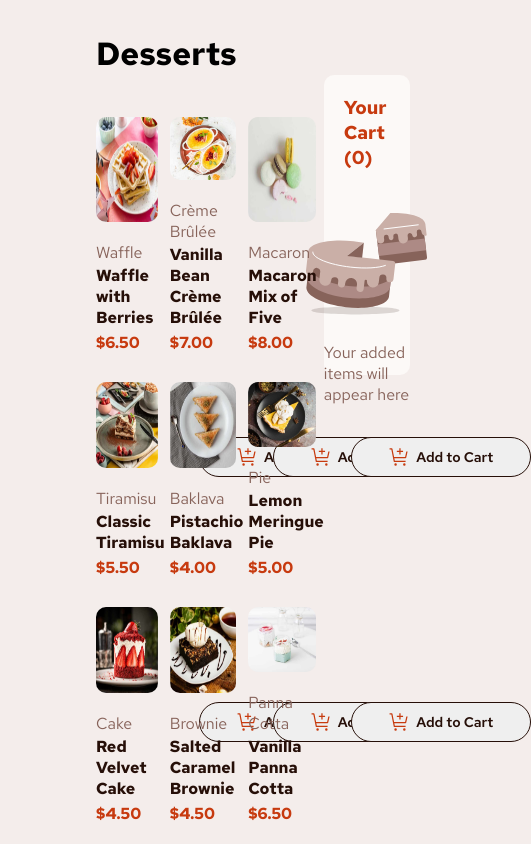
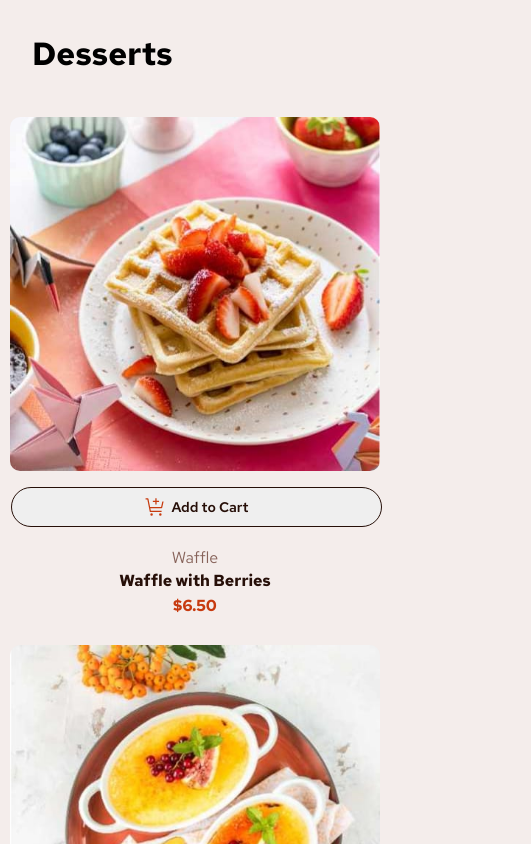
Before and after one commit to alikssant/product-list, a React (Create React App) app: page / in a window 390 px wide. Shown: the top 844 px of the page, 531 px wide, since content can reach past the window. Built offline with nearby package versions, Linux system fonts and the light colour scheme.

Commit message:
Making it responsive , so far not good :(

```diff
--- a/src/App.js
+++ b/src/App.js
@@ -286,7 +286,6 @@ function YourCart({ totalItems, cartItems, setCartItems, setOrderConfirmed }) {
   );
 }
 
-// OrderConfirmationModal.jsx
 function OrderConfirmationModal({ cartItems, desserts, onClose }) {
   const matchedDesserts = cartItems
     .filter((item) => item.itemAdded && item.quantity > 0)
--- a/src/index.css
+++ b/src/index.css
@@ -160,32 +160,7 @@ button:hover {
   border-color: var(--color-red);
   color: var(--color-red);
 }
-/*
-.cart-container {
-  width: 22%;
-  height: 300px;
-  background-color: var(--color-rose-50);
-  border-radius: 10px;
-}
 
-.cart-container h3 {
-  color: var(--color-red);
-  padding-left: 20px;
-  padding-top: 20px;
-}
-
-.cart-container div {
-  margin-top: 30px;
-  display: flex;
-  justify-content: center;
-  align-items: center;
-  flex-direction: column;
-  gap: 14px;
-}
-
-.cart-container p {
-  color: var(--color-rose-500);
-} */
 .cart-container {
   width: 22%;
   height: 300px;
@@ -422,3 +397,119 @@ button:hover {
 .new-order-btn:hover {
   color: hsl(0, 0%, 100%);
 }
+
+/* Tablet View (768px - 1024px) */
+@media (max-width: 1024px) {
+  .main-section {
+    flex-direction: column;
+    align-items: center;
+  }
+
+  .main-container {
+    grid-template-columns: 1fr 1fr;
+    width: 90%;
+    margin-left: 0;
+  }
+
+  .cart-container,
+  .cart-container-with-items {
+    width: 90%;
+    margin: 2rem auto;
+  }
+
+  button.main,
+  button.added {
+    top: 280px;
+    left: 50%;
+    transform: translateX(-50%);
+  }
+
+  h1 {
+    margin-left: 2rem;
+  }
+
+  .modal {
+    width: 60%;
+  }
+
+  .item-image {
+    height: 10vh;
+  }
+}
+
+/* Mobile View (≤768px) */
+@media (max-width: 768px) {
+  .main-container {
+    grid-template-columns: 1fr;
+    width: 95%;
+    margin-left: 0;
+  }
+
+  .cart-container,
+  .cart-container-with-items {
+    width: 95%;
+    margin: 2rem auto;
+  }
+
+  .modal {
+    width: 85%;
+    padding: 20px;
+  }
+
+  .img-product {
+    width: 100%;
+    height: auto;
+  }
+
+  .single-container {
+    align-items: center;
+  }
+
+  button.main,
+  button.added {
+    top: auto;
+    bottom: 10px;
+    left: 50%;
+    transform: translateX(-50%);
+    position: relative;
+    margin-top: 1rem;
+  }
+
+  .order-summary {
+    padding: 10px;
+  }
+
+  .item-info span {
+    display: block;
+    margin-left: 0;
+    margin-top: 4px;
+  }
+}
+@media (max-width: 1024px) {
+  button.main,
+  button.added {
+    position: static;
+    margin-top: 1rem;
+    left: auto;
+    top: auto;
+    transform: none;
+    width: 100%;
+  }
+
+  .single-container {
+    align-items: center;
+  }
+}
+
+@media (max-width: 768px) {
+  button.main,
+  button.added {
+    position: static;
+    margin-top: 1rem;
+    width: 100%;
+  }
+
+  .single-container {
+    align-items: center;
+  }
+}
```
